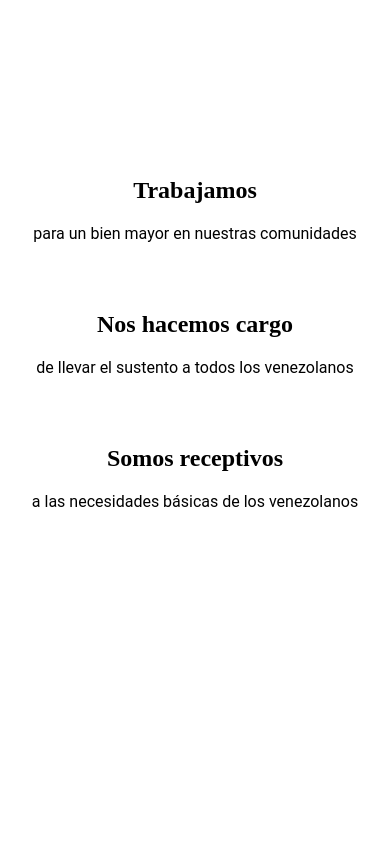
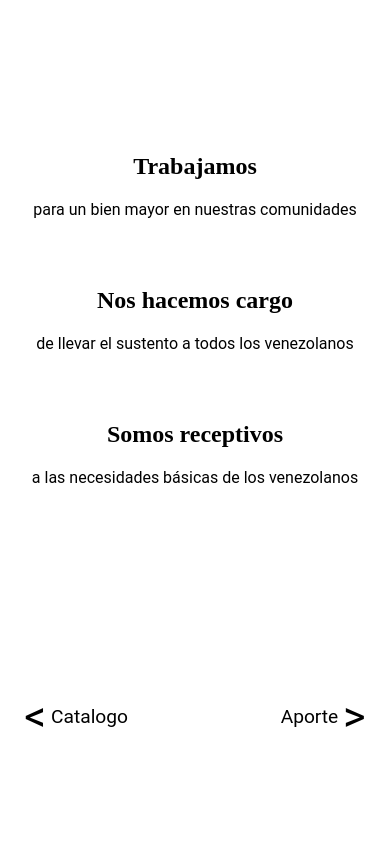
Before and after one commit to Luisjva/ub, a Next.js app: page / in a window 390 px wide. Shown: the part 900-1744 px from the top of the page. Built offline with nearby package versions, Linux system fonts and the light colour scheme.

Commit message:
La logica de la pagina principal esta aparentemente finalizada

```diff
--- /dev/null
+++ b/components/index/slider.js
@@ -0,0 +1,231 @@
+import { useEffect, useState } from "react";
+import Link from "next/link";
+
+import Producto from "../../components/general/producto";
+
+let contenedor = null;
+
+export default function SliderH(props) {
+  const [width, setWidth] = useState(0);
+
+  const scrollHorizontal = (e) => {
+    console.log(e);
+    let html = e.target.id;
+    console.log(html);
+    if (html.includes("catalogo")) {
+      contenedor.scroll(0, 0);
+    } else if (html.includes("centro")) {
+      contenedor.scroll(props.width, 0);
+    } else if (html.includes("aporte")) {
+      contenedor.scroll(props.width * 2, 0);
+    } else {
+      props.scrollArriba();
+    }
+  };
+
+  const scrollHorizontalTelefono = (e) => {
+    console.log(e);
+    let html = e.target.id;
+    console.log(html);
+    if (html.includes("catalogo")) {
+      contenedor.scroll(0, 0);
+    } else if (html.includes("centro")) {
+      contenedor.scroll(props.width, 0);
+    } else if (html.includes("aporte")) {
+      contenedor.scroll(props.width * 2, 0);
+    }
+  };
+
+  useEffect(() => {
+    let widthActual = innerWidth;
+    contenedor = document.querySelector(".div");
+    setTimeout(() => {
+      contenedor.scroll(widthActual, 0);
+      setWidth(widthActual);
+    }, 1000);
+  }, []);
+
+  return (
+    <div
+      onTouchEnd={scrollHorizontal}
+      className="div"
+      style={{ height: props.height, overflowX: "hidden" }}
+    >
+      <div className="slider-1">
+        <div className="slider-1__contenedor">
+          <div className="p1">
+            <Producto />
+          </div>
+          <div className="p2">
+            <h3>
+              Si no lo tenemos, lo conseguimos
+              <br />
+              Si no lo conseguimos, lo fabricamos
+            </h3>
+            <Link href="/productos">
+              <a>Ver todos los productos</a>
+            </Link>
+          </div>
+          <div className="p3">
+            <Producto />
+          </div>
+          <div className="p4">
+            <Producto />
+          </div>
+          <div className="p5">
+            <Producto />
+          </div>
+        </div>
+        <div className="link">
+          <p
+            onClick={scrollHorizontalTelefono}
+            id="centro"
+            className="link__flecha"
+          >
+            <span id="centro">&#62;</span>
+          </p>
+        </div>
+      </div>
+      <div className="slider-2">
+        <div className="slider-2__contenedor">
+          <div className="slider-2__div">
+            <h2>Trabajamos</h2>
+            <p>para un bien mayor en nuestras comunidades</p>
+          </div>
+          <div className="slider-2__div">
+            <h2>Nos hacemos cargo</h2>
+            <p>de llevar el sustento a todos los venezolanos</p>
+          </div>
+          <div className="slider-2__div">
+            <h2>Somos receptivos</h2>
+            <p>a las necesidades básicas de los venezolanos</p>
+          </div>
+        </div>
+        <div className="link">
+          <p
+            onClick={scrollHorizontalTelefono}
+            id="catalogo"
+            className="link__flecha"
+          >
+            <span id="catalogo">&#60;</span> Catalogo
+          </p>
+          <p
+            onClick={scrollHorizontalTelefono}
+            id="aportep"
+            className="link__flecha"
+          >
+            Aporte <span id="aporte">&#62;</span>
+          </p>
+        </div>
+      </div>
+      <div
+        style={{
+          height: props.height - 100 + "px",
+          width: props.width + "px",
+          background: "#888",
+        }}
+      >
+        <div className="link">
+          <p
+            onClick={scrollHorizontalTelefono}
+            id="centro"
+            className="link__flecha"
+          >
+            <span id="centro">&#60;</span>
+          </p>
+        </div>
+      </div>
+      <style jsx>{`
+        .div {
+          display: grid;
+          grid-auto-flow: column;
+          overflow-x: scroll;
+          overflow-y: hidden;
+          scroll-behavior: smooth;
+          width: 100%;
+        }
+
+        .slider-1 .link {
+          display: flex;
+          justify-content: flex-end;
+        }
+
+        .slider-1 {
+          display: grid;
+          grid-template-rows: auto 3rem;
+          height: ${props.height + "px"};
+          padding: 0 5%;
+          width: ${props.width + "px"};
+          }
+
+        .slider-1__contenedor {
+          display: grid;
+          grid-template-areas:
+            "p1 p2 p2"
+            "p3 p4 p5";
+          grid-template-columns: repeat(3, 1fr);
+          margin: 1rem;
+        }
+
+        .p1 {grid-area: p1;}
+        .p2 {
+          align-items: center;
+          background: #444;
+          color: #fff;
+          display: flex;
+          flex-direction: column;
+          grid-area: p2;
+          justify-content: center;
+          padding: 0.7rem;
+          text-align: center;
+        }
+        .p2 > h3 {margin-block-start: 01rem;margin-block-end: 1rem;}
+        .p2 a {border: 2px solid #fff4;padding: 0.5rem;transition: .3s;}
+        .p2 a:hover {background: #fff4;border-color: transparent:}
+        .p3 {grid-area: p3;}
+        .p4 {grid-area: p4;}
+        .p5 {grid-area: p5;}
+
+        .slider-2 {
+          display: grid;
+          grid-template-rows: auto 3rem;
+          height: ${props.height + "px"};
+          text-align: center;
+          padding: 0 5%;
+          width: ${props.width + "px"};
+        }
+
+        .slider-2 .link {
+          align-items: center;
+          display: flex;
+          justify-content: space-between;
+        }
+
+        .slider-2__contenedor {
+          align-items: center;
+          display: flex;
+          flex-direction: column;
+          justify-content: center;
+        }
+
+        .slider-2__div {
+          margin: 1rem 0;
+        }
+
+        .link__flecha {
+          align-items: center;
+          display: flex;
+          font-size: 1.2rem;
+          margin-block-start: 0;
+          margin-block-end: 0;
+          cursor: pointer;
+        }
+
+        .link__flecha > span {
+          font-size: 2.7rem;
+          margin: .3rem;
+        }
+      `}</style>
+    </div>
+  );
+}
--- a/pages/index.js
+++ b/pages/index.js
@@ -3,17 +3,21 @@ import Head from "next/head";
 import Link from "next/link";
 
 import Producto from "../components/general/producto";
+import SliderH from "../components/index/slider";
 
 export default function Home() {
   const [height, setHeight] = useState(0);
+  const [width, setWidth] = useState(0);
   const [heightActual, setHeightActual] = useState(0);
   const [slider, setSlider] = useState(0);
+
   useEffect(() => {
     let heightNav = 16 * 3;
     let heightDom = innerHeight;
     setHeight(heightDom - heightNav);
     let sliderActual = 0;
     setSlider(sliderActual);
+    setWidth(innerWidth);
   }, []);
 
   const changeScroll = () => {
@@ -28,9 +32,9 @@ export default function Home() {
         let scroll = null;
 
         if (window.scrollY > heightActual) {
-          sliderActual < 3
+          sliderActual < 1
             ? (sliderActual = sliderActual + 1)
-            : (sliderActual = 3);
+            : (sliderActual = 1);
           scroll = heightAhora * sliderActual;
         } else if (window.scrollY < heightActual) {
           sliderActual > 0
@@ -42,21 +46,51 @@ export default function Home() {
         window.scroll(0, scroll);
 
         setHeight(heightAhora);
+        setWidth(innerWidth);
         setHeightActual(scroll);
         setSlider(sliderActual);
       },
-      innerWidth < 450 ? 400 : 800
+      width < 500 ? 800 : 400
     );
   };
 
+  const scrollMovil = () => {
+    let heightNav = 16 * 3;
+    let heightDom = innerHeight;
+    let heightAhora = heightDom - heightNav;
+
+    let sliderActual = slider;
+
+    let scroll = null;
+
+    if (window.scrollY > heightActual) {
+      sliderActual < 1 ? (sliderActual = sliderActual + 1) : (sliderActual = 1);
+      scroll = heightAhora * sliderActual;
+    } else if (window.scrollY < heightActual) {
+      sliderActual > 0 ? (sliderActual = sliderActual - 1) : (sliderActual = 0);
+      scroll = heightAhora * sliderActual;
+    }
+
+    window.scroll(0, scroll);
+
+    setHeight(heightAhora);
+    setWidth(innerWidth);
+    setHeightActual(scroll);
+    setSlider(sliderActual);
+  };
+
   return (
-    <div onWheel={changeScroll} onTouchMove={changeScroll}>
+    <div style={{ width: width + "px" }} onWheel={changeScroll}>
       <Head>
         <title>Create Next App</title>
         <meta name="description" content="Generated by create next app" />
         <link rel="icon" href="/favicon.ico" />
       </Head>
-      <div className="slider-1" style={{ height: height + "px" }}>
+      <div
+        onTouchEnd={scrollMovil}
+        className="slider-1"
+        style={{ height: height + "px" }}
+      >
         <div className="slider-1__principal">
           <h1>
             ULTRA
@@ -64,58 +98,14 @@ export default function Home() {
             BODEGON
           </h1>
         </div>
-        <div className="slider-1__contacto"></div>
-      </div>
-      <div className="slider-2" style={{ height: height + "px" }}>
-        <div>
-          <h2>Trabajamos</h2>
-          <p>para un bien mayor en nuestras comunidades</p>
-        </div>
-        <div>
-          <h2>Nos hacemos cargo</h2>
-          <p>de llevar el sustento a todos los venezolanos</p>
-        </div>
-        <div>
-          <h2>Somos receptivos</h2>
-          <p>a las necesidades básicas de los venezolanos</p>
-        </div>
-      </div>
-      <div className="slider-3" style={{ height: height + "px" }}>
-        <div className="slider-3__contenedor">
-          <div className="p1">
-            <Producto />
-          </div>
-          <div className="p2">
-            <h3>
-              Si no lo tenemos, lo conseguimos
-              <br />
-              Si no lo conseguimos, lo fabricamos
-            </h3>
-            <Link href="/productos">
-              <a>Ver todos los productos</a>
-            </Link>
-          </div>
-          <div className="p3">
-            <Producto />
-          </div>
-          <div className="p4">
-            <Producto />
-          </div>
-          <div className="p5">
-            <Producto />
-          </div>
-        </div>
       </div>
       <div
         style={{
-          background: "#def",
+          width: "100%",
           height: height + "px",
-          display: "flex",
-          justifyContent: "center",
-          alignItems: "center",
         }}
       >
-        <h1>Un grano de arena</h1>
+        <SliderH height={height} width={width} scrollArriba={changeScroll} />
       </div>
       <div style={{ height: height / 2 + "px" }}></div>
       <style jsx>{`
@@ -140,70 +130,11 @@ export default function Home() {
           text-align: center;
         }
 
-        .slider-2 {
-          align-items: center;
-          display: flex;
-          flex-direction: column;
-          justify-content: center;
-          text-align: center;
-          padding: 0 5%;
-        }
-
-        .slider-2 div {
-          margin: 1rem 0;
-        }
-
         .slider-3 {
           align-items: center;
           display: flex;
           justify-content: center;
         }
-
-        .slider-3__contenedor {
-          display: grid;
-          grid-template-areas:
-            "p1 p2 p2"
-            "p3 p4 p5";
-          grid-template-columns: repeat(3, 1fr);
-          margin: 1rem;
-        }
-
-        .p1 {
-          grid-area: p1;
-        }
-        .p2 {
-          align-items: center;
-          background: #444;
-          color: #fff;
-          display: flex;
-          flex-direction: column;
-          grid-area: p2;
-          justify-content: center;
-          padding: 0.7rem;
-          text-align: center;
-        }
-        .p2 > h3 {
-          margin-block-start: 01rem;
-          margin-block-end: 1rem;
-        }
-        .p2 a {
-          border: 2px solid #fff4;
-          padding: 0.5rem;
-          transition: .3s;
-        }
-        .p2 a:hover {
-          background: #fff4;
-          border-color: transparent:
-        }
-        .p3 {
-          grid-area: p3;
-        }
-        .p4 {
-          grid-area: p4;
-        }
-        .p5 {
-          grid-area: p5;
-        }
       `}</style>
     </div>
   );
```
Also changed, not shown: pages/productos/index.js (+1 -12 lines), utilidades.js (added, +11 -0 lines).
